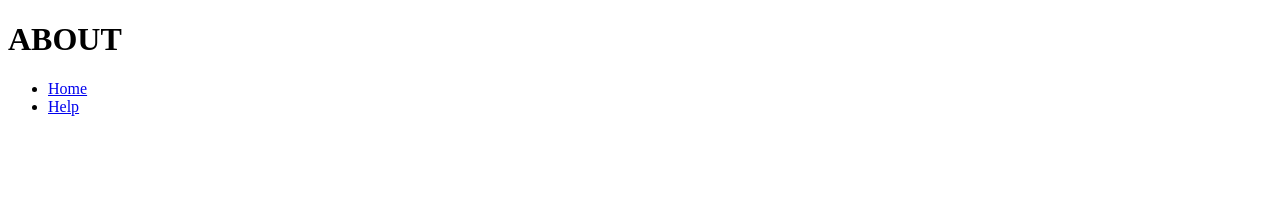
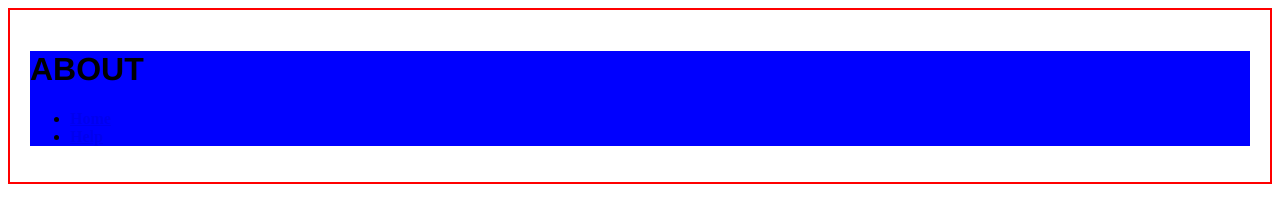
Before and after one commit to marianaroberti/projeto-inicial-h, a plain HTML site: page paginas/about.html in a window 1280 px wide. Drawn offline with Linux system fonts and the light colour scheme.

Commit message:
certo about

```diff
--- a/paginas/about.html
+++ b/paginas/about.html
@@ -19,5 +19,6 @@
 
       <!-- nav#menu>ul>li*3>a[href="#"]{Item - $} -->
     </div>
+    <link rel="stylesheet" href="../css/estilo.css" />
   </body>
 </html>
```
